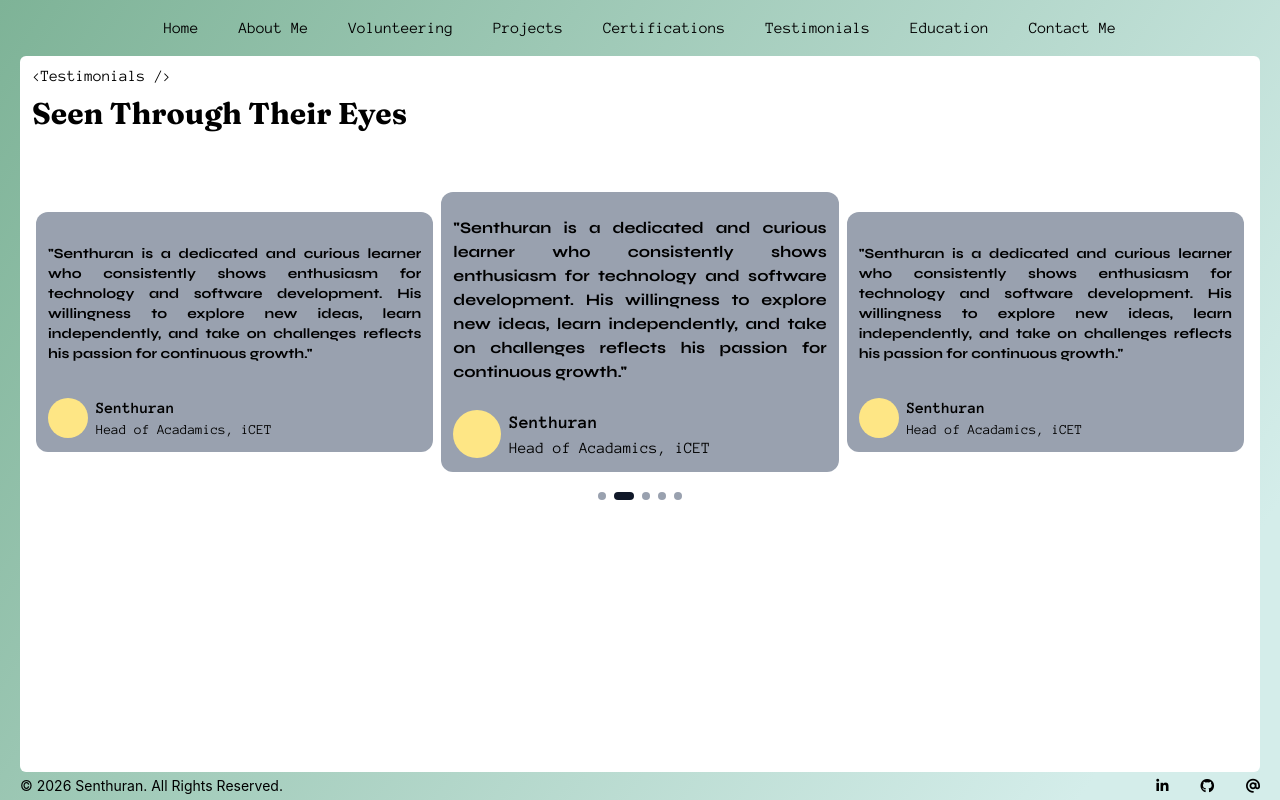
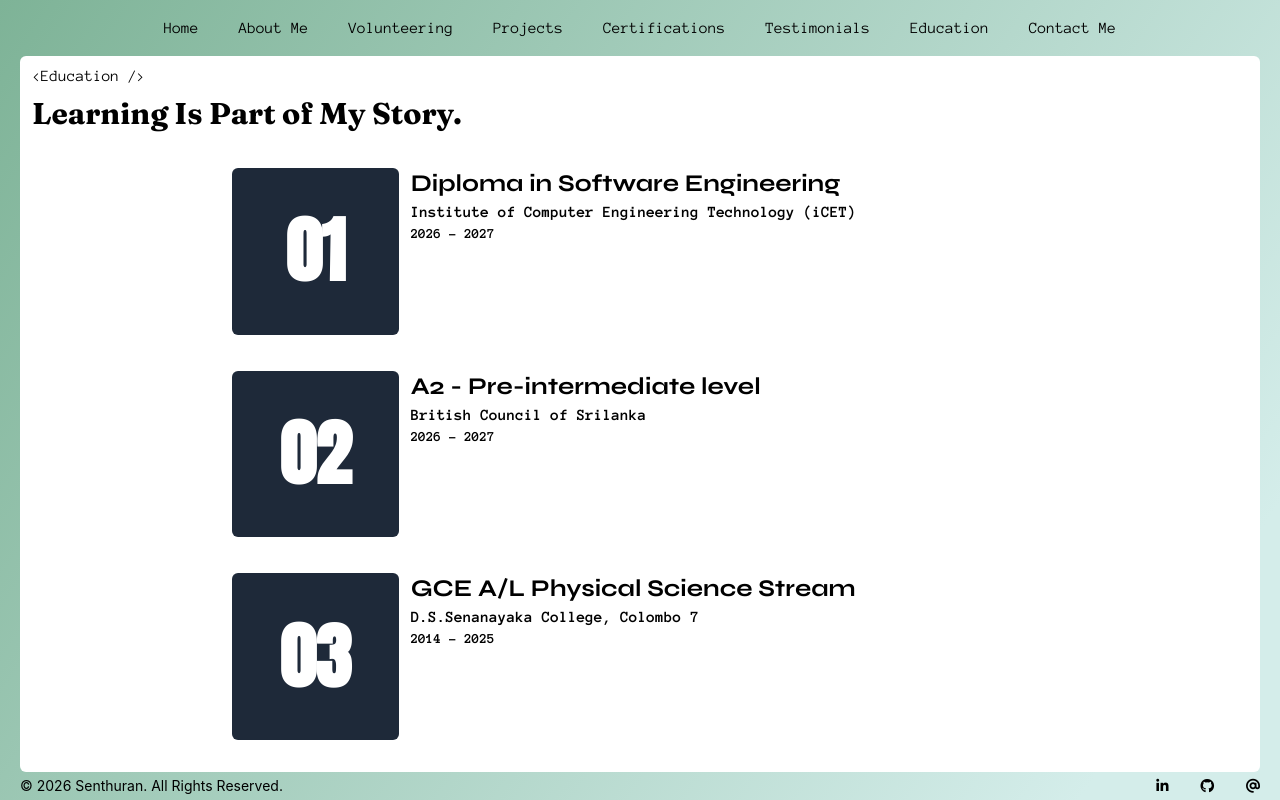
Before and after one commit to senthuran20040817/PORTFOLIO, a React (Vite) app: page / in a window 1280 px wide. Built offline with nearby package versions, Linux system fonts and the light colour scheme.

Commit message:
create education section

```diff
--- a/index.html
+++ b/index.html
@@ -8,7 +8,7 @@
   <link rel="preconnect" href="https://fonts.googleapis.com">
   <link rel="preconnect" href="https://fonts.gstatic.com" crossorigin>
   <link
-    href="https://fonts.googleapis.com/css2?family=Anonymous+Pro:ital,wght@0,400;0,700;1,400;1,700&family=Fraunces:ital,opsz,wght@0,9..144,100..900;1,9..144,100..900&family=Syne:wght@400..800&display=swap"
+    href="https://fonts.googleapis.com/css2?family=Anonymous+Pro:ital,wght@0,400;0,700;1,400;1,700&family=Anton&family=Fraunces:ital,opsz,wght@0,9..144,100..900;1,9..144,100..900&family=Syne:wght@400..800&display=swap"
     rel="stylesheet">
   <title>portfolio</title>
 </head>
--- /dev/null
+++ b/src/components/Education.jsx
@@ -0,0 +1,49 @@
+// import { volunteeringImages } from "../../constants.jsx"
+
+function Education() {
+    return (
+        <section className="relative bg-white grow rounded-md flex flex-col px-3 h-full ">
+            <div className="flex flex-col gap-2 mt-10 mb-5 ">
+                <p className="font-bold font-Fraunces text-3xl">Learning Is Part of My Story.</p>
+            </div>
+            <div className="grow flex flex-col gap-1 justify-between mb-4 ml-50">
+                <div className="flex-1 flex py-4 pl50  box-border gap-3">
+                    <div className="aspect-square box-border flex justify-center items-center bg-gray-800 text-white rounded-md">
+                        <p className="font-anton text-7xl font-extrabold">01</p>
+                    </div>
+                    <div className="">
+                        <p className="font-syne font-bold text-2xl">Diploma in Software Engineering</p>
+                        <p className="font-anonymous font-bold text-md">Institute of Computer Engineering Technology (iCET)</p>
+                        <p className="font-anonymous font-bold text-sm"> 2026 - 2027</p>
+                    </div>
+                </div>
+                <div className="flex-1 flex py-4 pl0 box-border gap-3">
+                    <div className="aspect-square box-border flex justify-center items-center bg-gray-800 text-white rounded-md">
+                        <p className="font-anton text-7xl font-extrabold">02</p>
+                    </div>
+                    <div className="">
+                        <p className="font-syne font-bold text-2xl">A2 - Pre-intermediate level</p>
+                        <p className="font-anonymous font-bold text-md">British Council of Srilanka</p>
+                        <p className="font-anonymous font-bold text-sm"> 2026 - 2027</p>
+                    </div>
+                </div>
+                <div className="flex-1 flex py-4 pl box-border  gap-3">
+                    <div className="aspect-square box-border flex justify-center items-center bg-gray-800 text-white rounded-md">
+                        <p className="font-anton text-7xl font-extrabold">03</p>
+                    </div>
+                    <div className="">
+                        <p className="font-syne font-bold text-2xl">GCE A/L Physical Science Stream</p>
+                        <p className="font-anonymous font-bold text-md">D.S.Senanayaka College, Colombo 7</p>
+                        <p className="font-anonymous font-bold text-sm"> 2014 - 2025</p>
+                    </div>
+                </div>
+            </div>
+
+            <div className=" absolute top-2">
+                <p className="font-anonymous">{`<Education />`}</p>
+            </div>
+        </section>
+    )
+}
+
+export default Education
--- a/src/components/MainBg.jsx
+++ b/src/components/MainBg.jsx
@@ -3,7 +3,8 @@
 // import Volunteering from './Volunteering.jsx'
 // import Projects from './Projects.jsx'
 // import Certifications from './Certifications.jsx'
-import Testimonials from './Testimonials.jsx'
+// import Testimonials from './Testimonials.jsx'
+import Education from './Education.jsx'
 
 function MainBg() {
     return (
@@ -22,7 +23,7 @@ function MainBg() {
                     </ul>
                 </div>
             </nav>
-            <Testimonials/>
+            <Education/>
             <div className="flex justify-between items-center text-sm py-1 rounded-md ">
                 <p>© 2026 Senthuran. All Rights Reserved.</p>
                 <div className="flex gap-8">
--- a/src/index.css
+++ b/src/index.css
@@ -5,4 +5,5 @@
   --font-anonymous: "Anonymous Pro", monospace;
   --font-syne: "Syne", sans-serif;
   --font-Fraunces: "Fraunces", serif;
+  --font-anton: "Anton", sans-serif;
 }
```
